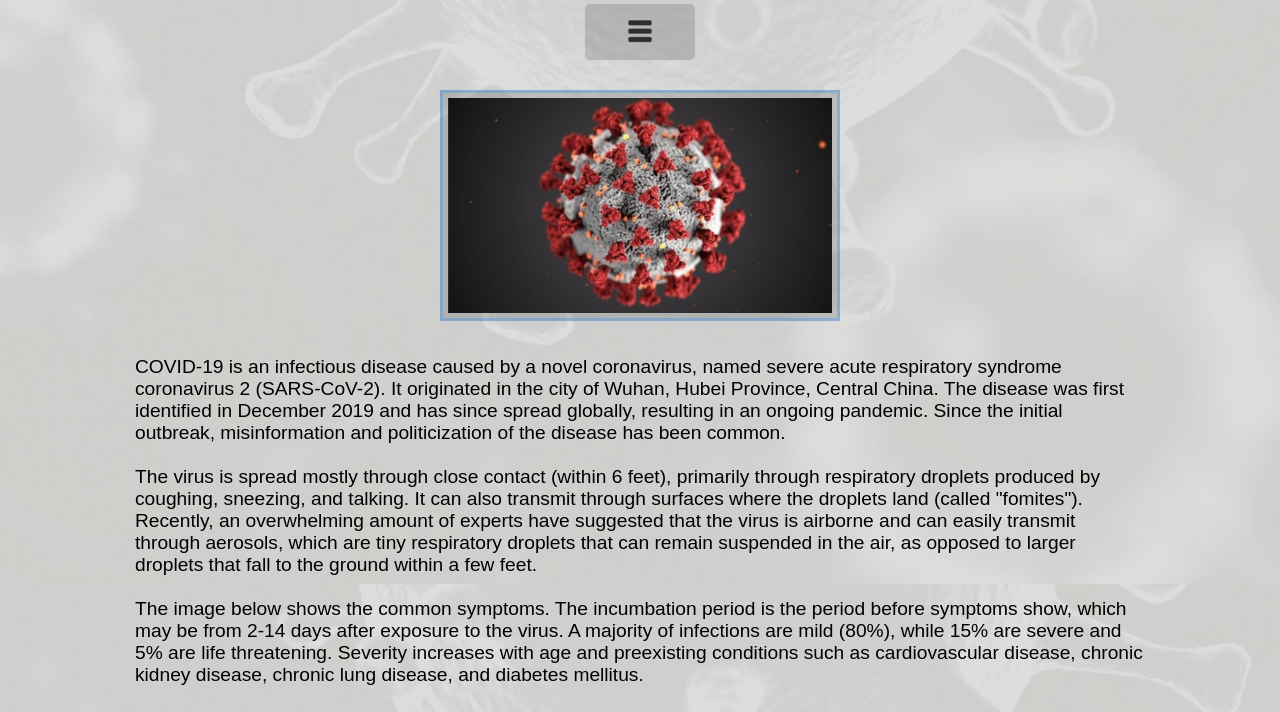
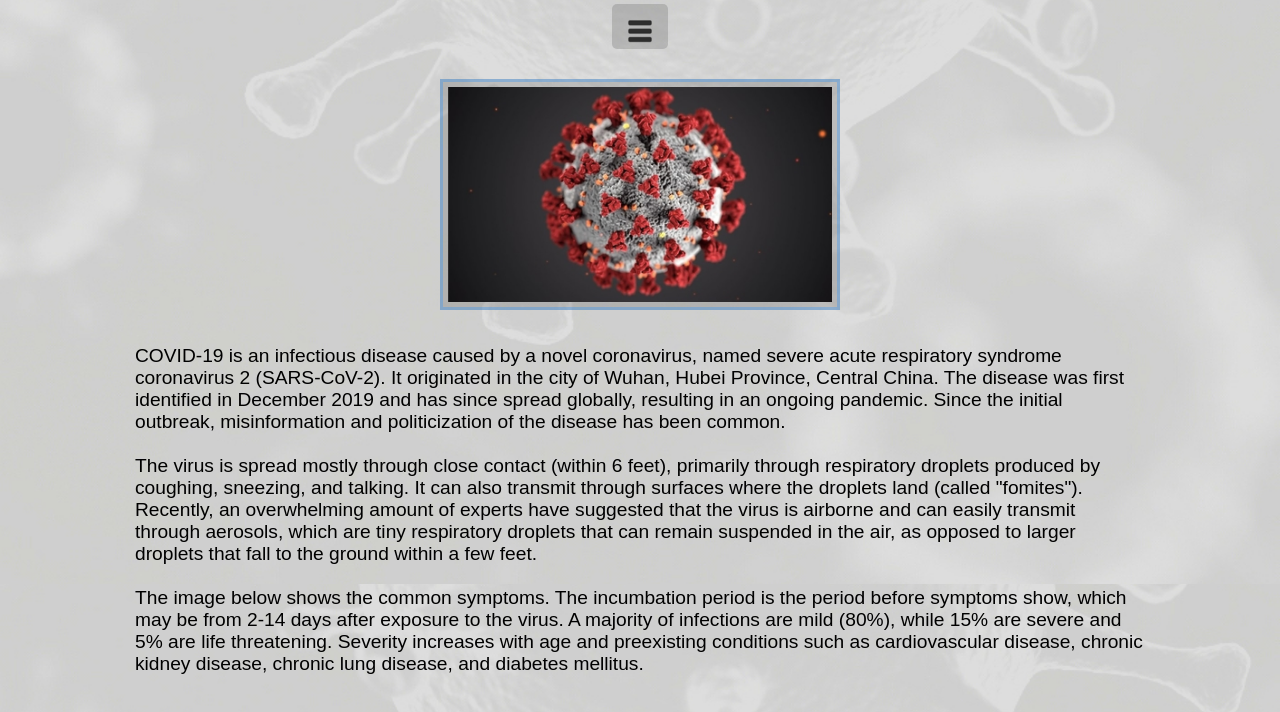
Before and after one commit to jkobb510/COVID-19, a plain HTML site: page index.html in a window 1280 px wide. Shown: the part 216-928 px from the top of the page. Drawn offline with Linux system fonts and the light colour scheme.

Commit message:
Update style.css

```diff
--- a/style.css
+++ b/style.css
@@ -48,7 +48,8 @@ body:before{
   font-size: 18px;
   border: none;
   cursor: pointer;
-  min-width: 110px;
+  max-width: 150px;
+  max-height: 45px;
   border-radius: 5px;
   margin: auto;
 
```
